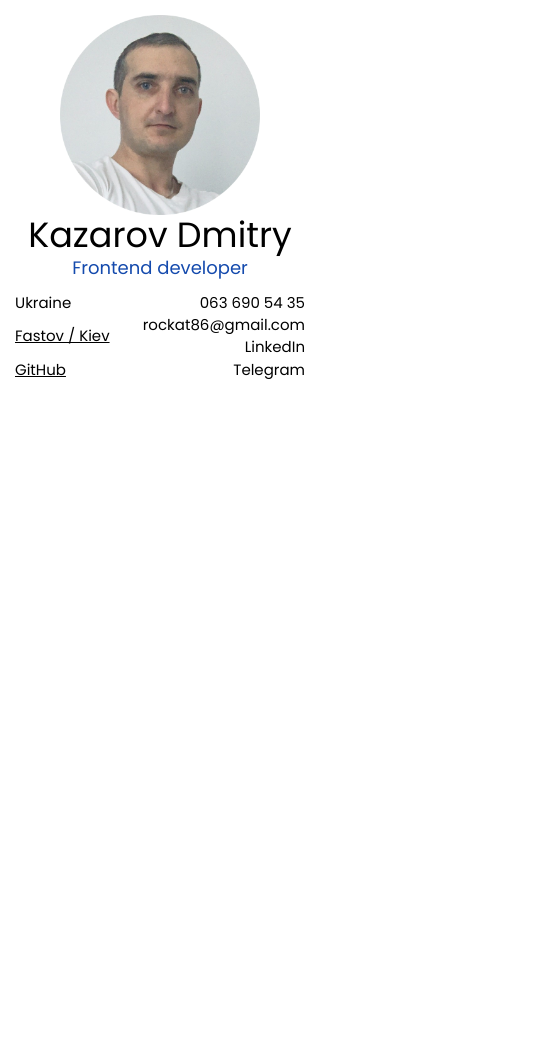
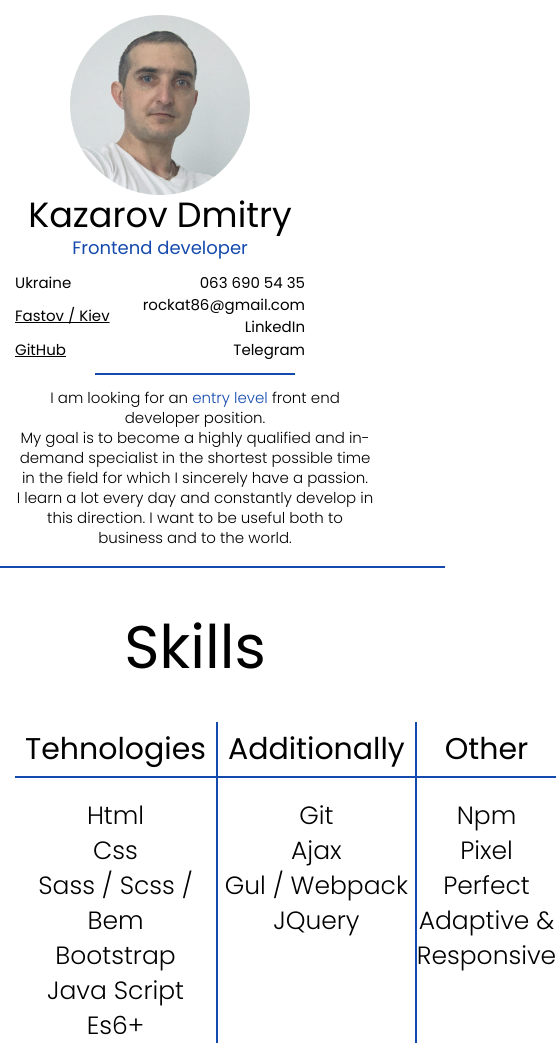
Before and after one commit to dkazarov/HomePage, a website: page src/index.html in a window 390 px wide. Shown: the top 1046 px of the page, 556 px wide, since content can reach past the window. Before the commit the page ends 844 px from the top, so only its background shows below. Drawn offline with Linux system fonts and the light colour scheme; files that its build step writes are made by us from their sources.

Commit message:
mobile first: about: 320px

```diff
--- a/src/index.html
+++ b/src/index.html
@@ -40,7 +40,7 @@
       </div>
    </header>
 
-   <!-- <section class="about">
+   <section class="about">
       <div class="container">
          <div class="about__inner">
             <p class="about__content">
--- a/src/scss/_media.scss
+++ b/src/scss/_media.scss
@@ -1,3 +1,4 @@
+// Header
 @media (min-width: 320px) {
   .header {
     width: 320px;
@@ -5,10 +6,11 @@
       padding-top: 15px;
       display: flex;
       justify-content: space-between;
+      margin-bottom: 20px;
     }
     &__photo {
       margin-bottom: 15px;
-      max-width: 200px;
+      max-width: 180px;
       margin: 0 auto;
     }
     &__info-title {
@@ -49,3 +51,22 @@
     }
   }
 }
+
+// About
+.about {
+  &__inner {
+    padding: 0;
+    margin: 0;
+  }
+  &__content {
+    font-size: 15px;
+    line-height: 20px;
+    &:before {
+      width: 200px;
+      top: -15px;
+      border: 1px solid $brandColor;
+    }
+    padding: 0;
+    margin: 0;
+  }
+}
```
Also changed, not shown: dist/css/style.min.css, dist/index.html.
